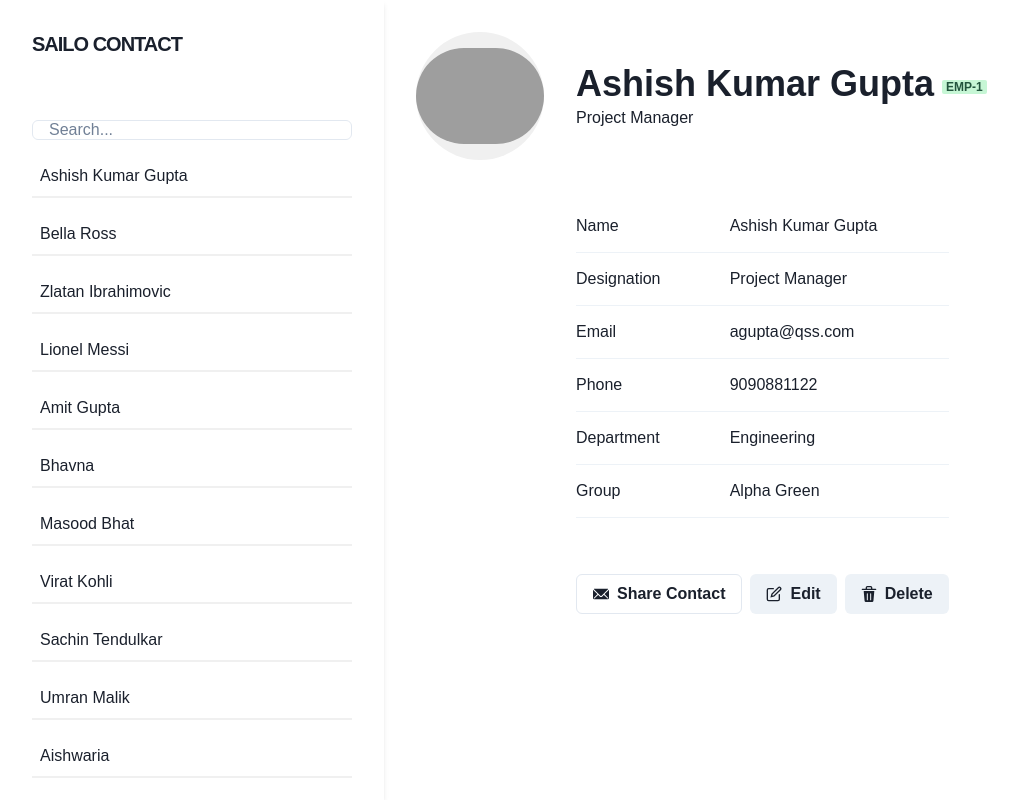
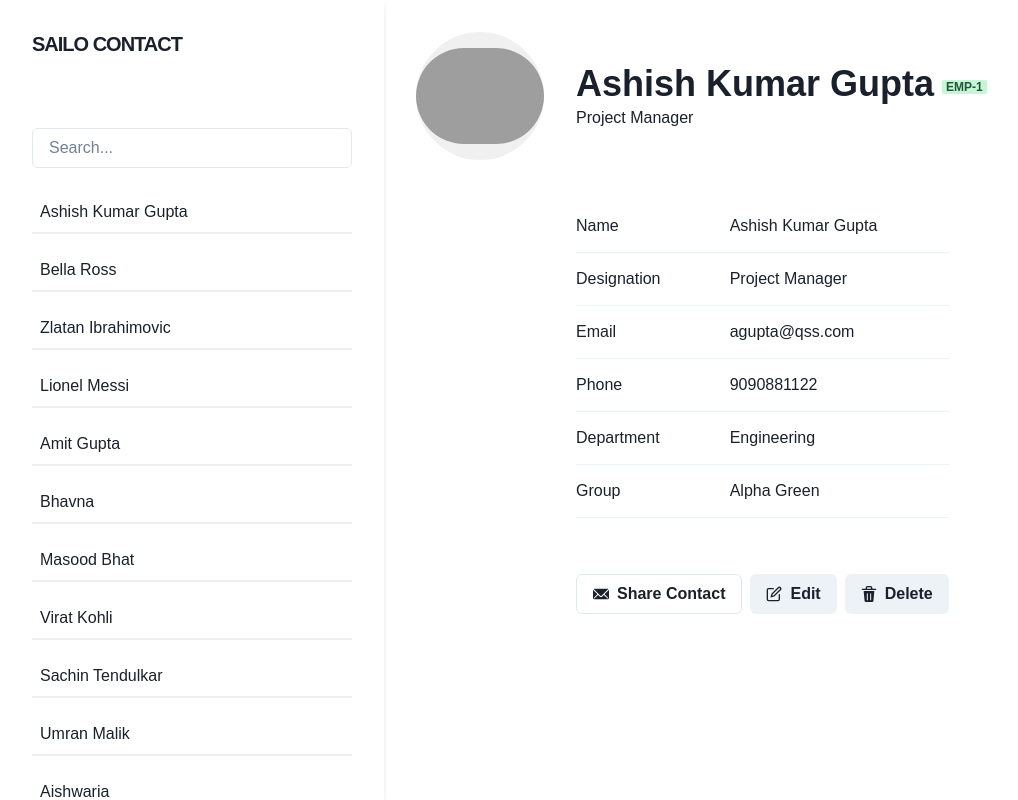
Before and after one commit to mohsinyaqoob/sailo-contacts, a React (Create React App) app: page / in a window 1280 px wide. Shown: the whole page, without its empty margins (0-1018 px from the left). Built offline with nearby package versions, Linux system fonts and the light colour scheme; grey boxes are pictures that could not be loaded.

Commit message:
removeUnusedImport

```diff
--- a/src/App.tsx
+++ b/src/App.tsx
@@ -1,4 +1,4 @@
-import { Box, Heading, HStack } from "@chakra-ui/react";
+import { Box, Heading, HStack, VStack } from "@chakra-ui/react";
 
 import Layout from "./layout";
 import { Contacts } from "./data/contacts";
@@ -45,7 +45,7 @@ const Index = () => {
           p={8}
           w={96}
           position={"fixed"}
-          h={"full"}
+          h={"100vh"}
           boxShadow={"md"}
           overflowY={"scroll"}
           overflowX={"hidden"}
@@ -54,9 +54,14 @@ const Index = () => {
           flexDir={"column"}
           justifyContent={"space-between"}
         >
+          <VStack align={"left"}>
             <Box mb={16} display={"flex"} alignItems={"center"} gap={4}>
               {/* <PhoneIcon /> */}
-            <Heading size={"md"} textTransform={"uppercase"} letterSpacing={-1}>
+              <Heading
+                size={"md"}
+                textTransform={"uppercase"}
+                letterSpacing={-1}
+              >
                 sailo contact
               </Heading>
             </Box>
@@ -65,10 +70,10 @@ const Index = () => {
 
             {/* Contact List */}
             <ContactsList
-            flex={1}
               contacts={filteredContacts}
               selectContact={selectContact}
             />
+          </VStack>
         </Box>
         {/* Main Content */}
         <Box w={"full"} h={"100vh"} pl={96}>
--- a/src/index.tsx
+++ b/src/index.tsx
@@ -1,4 +1,4 @@
-import { ChakraProvider, ColorModeScript } from "@chakra-ui/react";
+import { ChakraProvider } from "@chakra-ui/react";
 import * as React from "react";
 import * as ReactDOM from "react-dom/client";
 import App from "./App";
```
Lines whose indentation alone changed are shown as unchanged.
